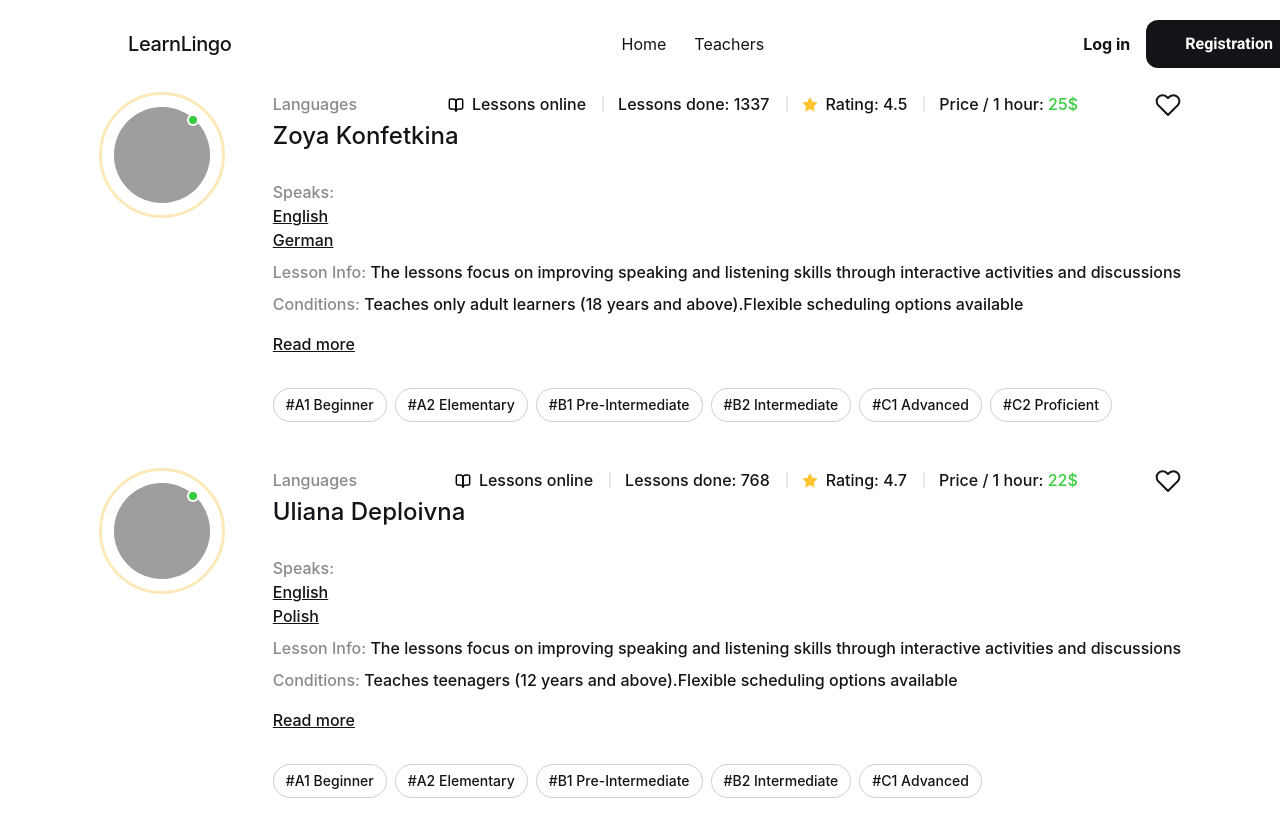
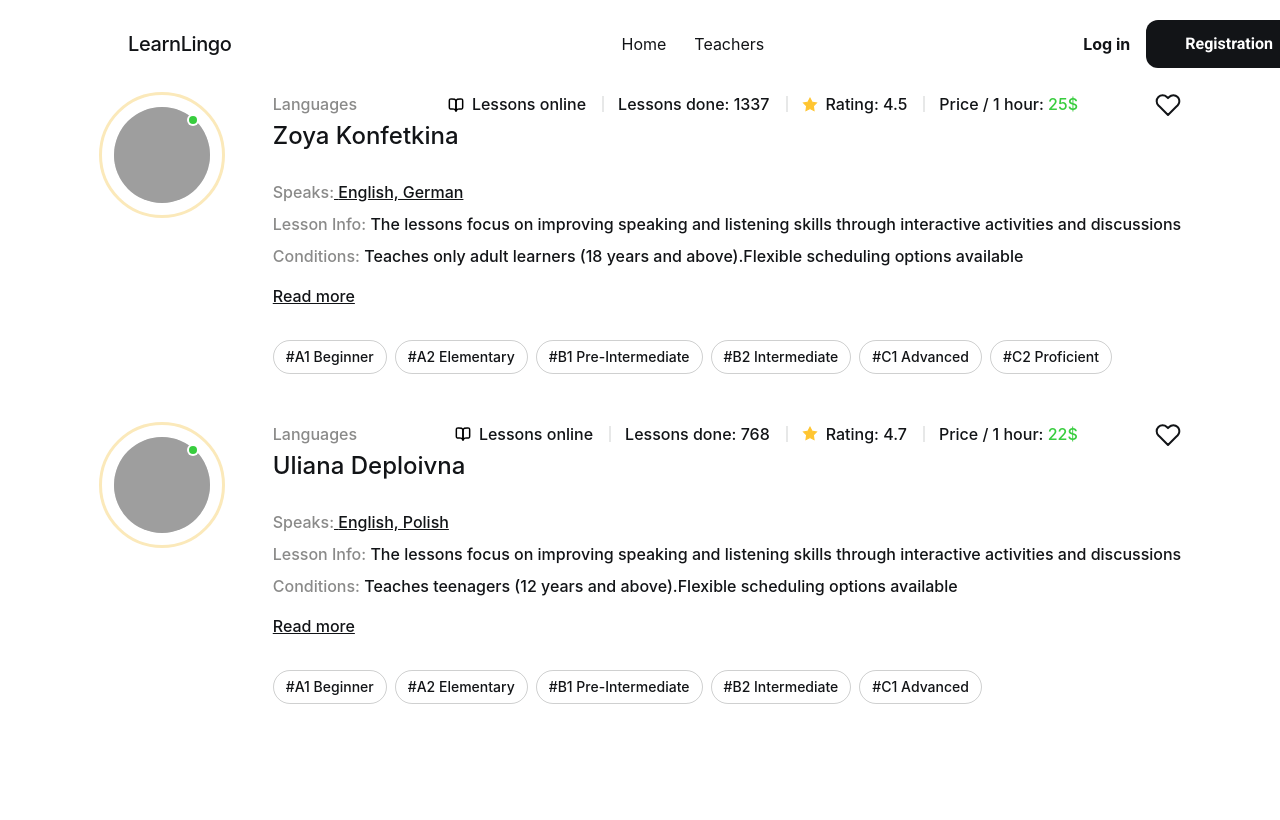
Before and after one commit to EugeneNikiforov/learn-lang, a React (Create React App) app: page / in a window 1280 px wide. Shown: the top 820 px of the page. Built offline with nearby package versions, Linux system fonts and the light colour scheme; grey boxes are pictures that could not be loaded.

Commit message:
fix langprop

```diff
--- a/src/components/TeachersItem/TeacherItem.jsx
+++ b/src/components/TeachersItem/TeacherItem.jsx
@@ -1,5 +1,5 @@
 import LangLevels from "./LangLevels/LangLevels";
-import LangList from "./LangList/LangList";
+// import LangList from "./LangList/LangList";
 import onlineIcon from "../../assets/icons/isOnline.svg";
 import { ReactComponent as Heart } from "../../assets/icons/heart.svg";
 import style from "./teachersItem.module.scss";
@@ -18,9 +18,9 @@ const TeachersItem = ({ teacher }) => {
     avatar_url,
   } = teacher;
 
-  const langList = languages.map((language) => (
-    <LangList language={language} key={language.toString()} />
-  ));
+  // const langList = languages.map((language) => (
+  //   <LangList language={language} key={language.toString()} />
+  // ));
 
   const langLevels = teacher.levels.map((level) => (
     <LangLevels level={level} key={level.toString()} />
@@ -75,7 +75,10 @@ const TeachersItem = ({ teacher }) => {
             <li className={style.teachersDescListItem}>
               <p className={style.teachersDescPara}>
                 Speaks:
-                <span className={style.teachersDescLang}> {langList}</span>
+                <span className={style.teachersDescLang}>
+                  {" "}
+                  {languages.join(", ")}
+                </span>
               </p>
             </li>
             <li className={style.teachersDescListItem}>
```
